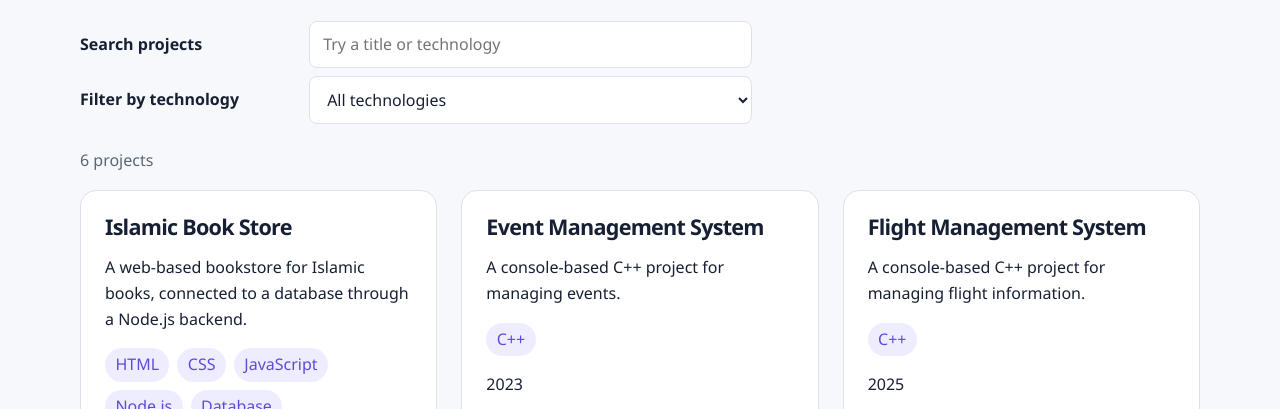
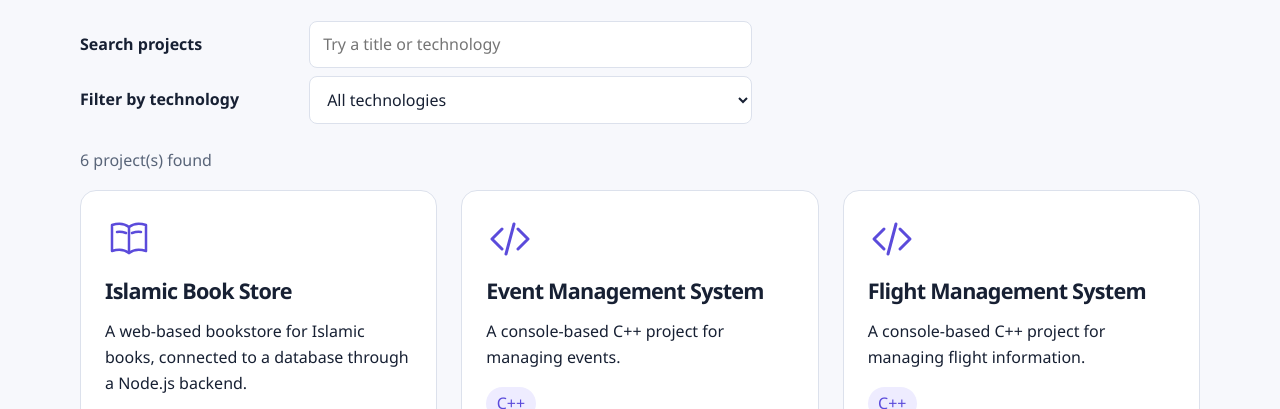
Before and after one commit to hassannaeem1123/my-portfolio, a plain HTML site: page projects.html in a window 1280 px wide. Shown: the part 387-796 px from the top of the page. Drawn offline with Linux system fonts and the light colour scheme.

Commit message:
feat: add project search and technology filter

```diff
--- a/projects.js
+++ b/projects.js
@@ -5,7 +5,7 @@ const projects = [
     description: "A web-based bookstore for Islamic books, connected to a database through a Node.js backend.",
     tech: ["HTML", "CSS", "JavaScript", "Node.js", "Database"],
     year: 2024,
-    link: "index.html",
+    link: null,
   },
   {
     id: 2,
@@ -13,7 +13,7 @@ const projects = [
     description: "A console-based C++ project for managing events.",
     tech: ["C++"],
     year: 2023,
-    link: "index.html",
+    link: null,
   },
   {
     id: 3,
@@ -21,7 +21,7 @@ const projects = [
     description: "A console-based C++ project for managing flight information.",
     tech: ["C++"],
     year: 2025,
-    link: "index.html",
+    link: null,
   },
   {
     id: 4,
@@ -29,7 +29,7 @@ const projects = [
     description: "A food delivery application built with Flutter.",
     tech: ["Flutter"],
     year: 2025,
-    link: "index.html",
+    link: null,
   },
   {
     id: 5,
@@ -37,7 +37,7 @@ const projects = [
     description: "An online multiplayer Tic-Tac-Toe game built with Flutter and WebSockets.",
     tech: ["Flutter", "WebSockets"],
     year: 2026,
-    link: "index.html",
+    link: null,
   },
   {
     id: 6,
@@ -45,16 +45,32 @@ const projects = [
     description: "Collected a dataset about social media's impact on teen mental health, trained a Python model, and used it to make predictions.",
     tech: ["Python", "Machine Learning"],
     year: 2025,
-    link: "index.html",
+    link: null,
   },
 ];
 
 const projectGrid = document.querySelector("#project-grid");
 const resultCount = document.querySelector("#project-result-count");
+const searchInput = document.querySelector("#project-search");
+const technologyFilter = document.querySelector("#technology-filter");
+
+function getProjectIcon(project) {
+  if (project.title.includes("Book")) return "assets/icons/book.svg";
+  if (project.tech.includes("Flutter")) return "assets/icons/mobile.svg";
+  if (project.tech.includes("Python")) return "assets/icons/brain.svg";
+  return "assets/icons/code.svg";
+}
 
 function createProjectCard(project) {
   const article = document.createElement("article");
   article.className = "project-card";
+
+  const icon = document.createElement("img");
+  icon.className = "project-icon";
+  icon.src = getProjectIcon(project);
+  icon.alt = `${project.title} icon`;
+  icon.width = 48;
+  icon.height = 48;
 
   const title = document.createElement("h2");
   title.textContent = project.title;
@@ -71,7 +87,7 @@ function createProjectCard(project) {
     technologies.append(item);
   });
 
-  article.append(title, description, technologies);
+  article.append(icon, title, description, technologies);
 
   if (project.year !== null) {
     const year = document.createElement("p");
@@ -89,5 +105,54 @@ function createProjectCard(project) {
   return article;
 }
 
-projectGrid.replaceChildren(...projects.map(createProjectCard));
-resultCount.textContent = `${projects.length} projects`;
+function renderProjects(projectList) {
+  projectGrid.replaceChildren(...projectList.map(createProjectCard));
+  resultCount.textContent = `${projectList.length} project(s) found`;
+
+  if (projectList.length === 0) {
+    const emptyMessage = document.createElement("p");
+    emptyMessage.className = "project-empty";
+    emptyMessage.textContent = "No projects found";
+    projectGrid.append(emptyMessage);
+  }
+}
+
+function applyFilters() {
+  const searchTerm = searchInput.value.trim().toLowerCase();
+  const selectedTechnology = technologyFilter.value;
+
+  const filteredProjects = projects.filter((project) => {
+    const matchesSearch = project.title.toLowerCase().includes(searchTerm)
+      || project.tech.some((technology) => technology.toLowerCase().includes(searchTerm));
+    const matchesTechnology = selectedTechnology === "all"
+      || project.tech.includes(selectedTechnology);
+
+    return matchesSearch && matchesTechnology;
+  });
+
+  renderProjects(filteredProjects);
+}
+
+const technologies = [];
+
+projects.forEach((project) => {
+  project.tech.forEach((technology) => {
+    if (!technologies.includes(technology)) {
+      technologies.push(technology);
+    }
+  });
+});
+
+technologies.sort();
+
+technologies.forEach((technology) => {
+  const option = document.createElement("option");
+  option.value = technology;
+  option.textContent = technology;
+  technologyFilter.append(option);
+});
+
+searchInput.addEventListener("input", applyFilters);
+technologyFilter.addEventListener("change", applyFilters);
+
+applyFilters();
--- a/styles.css
+++ b/styles.css
@@ -220,6 +220,19 @@ textarea {
   border: 1px solid var(--color-border);
   border-radius: var(--radius-card);
   background: var(--color-surface);
+  transition: transform 0.2s, box-shadow 0.2s;
+}
+
+.project-card:hover {
+  transform: translateY(-4px);
+  box-shadow: 0 10px 25px rgb(0 0 0 / 0.08);
+}
+
+.project-icon {
+  display: block;
+  width: 3rem;
+  height: 3rem;
+  margin-bottom: var(--space-2);
 }
 
 .project-card h2,
@@ -244,6 +257,10 @@ textarea {
   border-radius: var(--radius-pill);
   background: var(--color-highlight);
   color: var(--color-accent);
+}
+
+.project-empty {
+  color: var(--color-muted);
 }
 
 #contact-form {
```
Also changed, not shown: assets/icons/book.svg (added), assets/icons/brain.svg (added), assets/icons/code.svg (added), assets/icons/mobile.svg (added).
